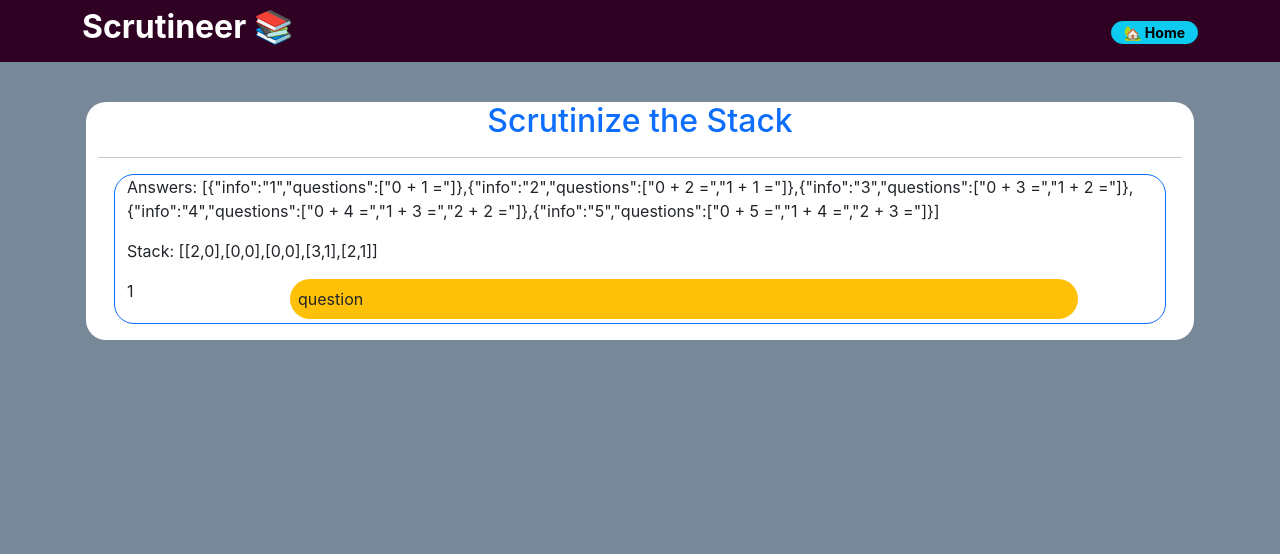
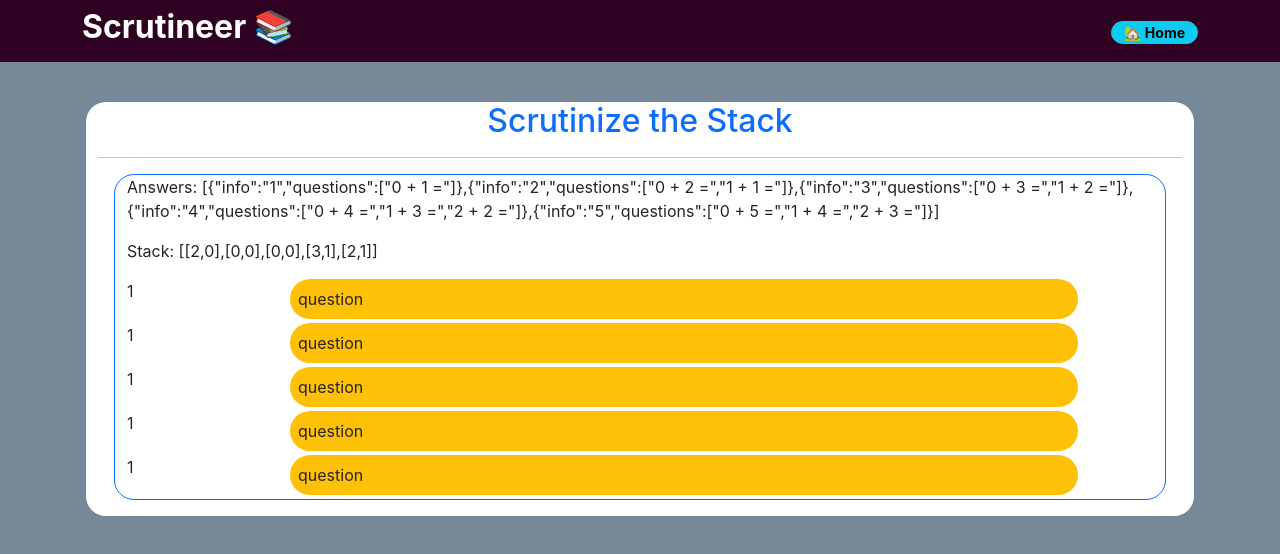
Before and after one commit to Virgilio-D-Cabading-Jr/Scrutineer, a React (Create React App) app in the folder client/: page /subject/9878798787/stackmemory in a window 1280 px wide. Both pictures are taken after a click on the button "Start a New Round". Shown: the top 554 px of the page. Built offline with nearby package versions, Linux system fonts and the light colour scheme.

Commit message:
add map through stack in showStack in client

```diff
--- a/client/src/components/ShowStackComp.jsx
+++ b/client/src/components/ShowStackComp.jsx
@@ -9,19 +9,25 @@ const ShowStackComp = (props) => {
     const answers = props.answers;
     const stack = props.stack;
 
+    const generateStack = () => {
+        let output = (<div className='row mb-1'><div className='col-2'>1</div><div className='col-9 bg-warning p-2 round'>question</div></div>)
+        for (let idx=stack.length; idx>0; idx--) {
+            output += <div className='row mb-1'><div className='col-2'>1</div><div className='col-9 bg-warning p-2 round'>question</div></div>
+        }
+        console.log("*** Output ***:", output)
+        return output;
+    }
+
     // **** Output *********************************
     return (<div className='row m-3 border border-primary round'>
         <div className='col'>
-                <p>Answers: { JSON.stringify(answers) }</p>
-                <p>Stack: { JSON.stringify(stack) }</p>
-                <div className='row mb-1'>
-                <div className='col-2'>
-                    1
-                </div>
-                <div className='col-9 bg-warning p-2 round'>
-                    question
-                </div>
-            </div>
+            <p>Answers: {JSON.stringify(answers)}</p>
+            <p>Stack: {JSON.stringify(stack)}</p>
+            {
+                stack.map(() => {
+                    return <div className='row mb-1'><div className='col-2'>1</div><div className='col-9 bg-warning p-2 round'>question</div></div>
+                })
+            }
         </div>
     </div>);
 };
--- a/client/src/views/StackMemoryToolView.jsx
+++ b/client/src/views/StackMemoryToolView.jsx
@@ -25,14 +25,12 @@ const StackMemoryToolView = (props) => {
             // push the indexes to the stack
             copyStack.push([answerIdx, questionIdx]);
         }
-        console.log("stack:", copyStack);
+        // console.log("stack:", copyStack);
         setStack(copyStack);
     }
 
     // **** Initialize the Stack *******************
-    useEffect(() => {
-        initializeRandomStack();
-    }, []);
+    useEffect(() => initializeRandomStack(), []);
 
     // **** Output *********************************
     return (<div>
```
